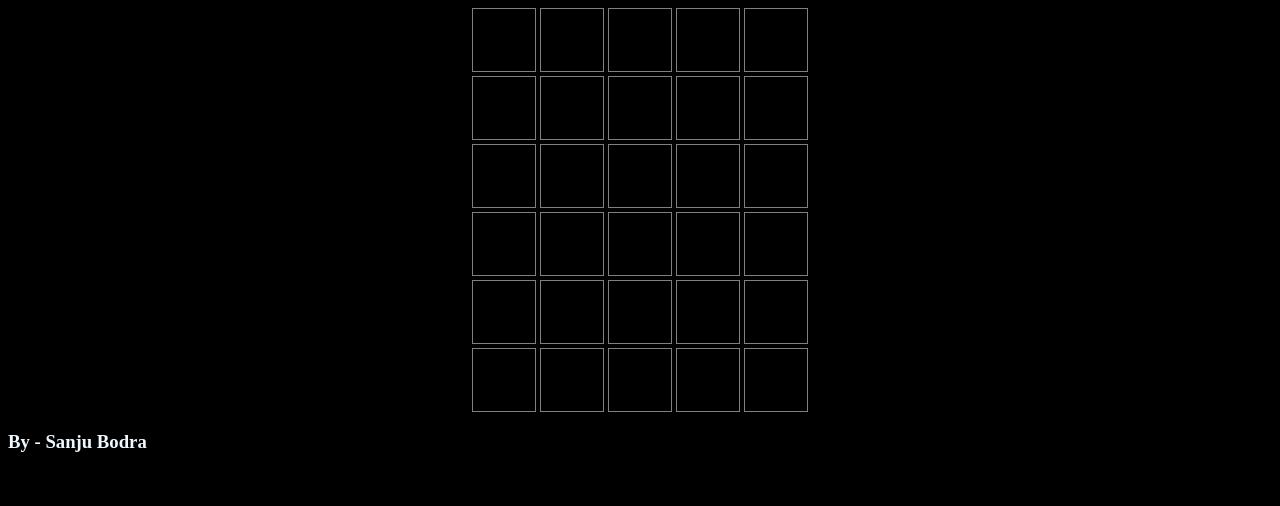
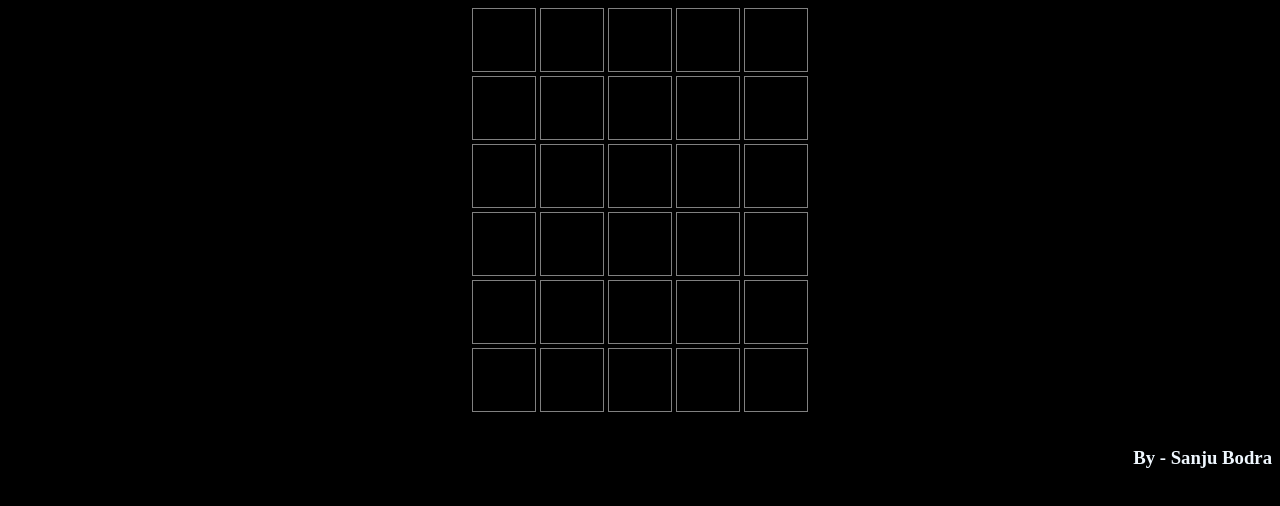
Before and after one commit to aalu-love/Wordle, a website with bundled scripts: page index.html in a window 1280 px wide. Built offline with nearby package versions, Linux system fonts and the light colour scheme.

Commit message:
Update index.html

```diff
--- a/index.html
+++ b/index.html
@@ -27,6 +27,6 @@
 <body onload="buildgrid()">
     <div id="playarea" class="container">
     </div>
-    <h3 style="color:aliceblue;"> By - Sanju Bodra</h3>
+    <h3 style="color:aliceblue; float:right;"> By - Sanju Bodra</h3>
 </body>
 </html>
```
